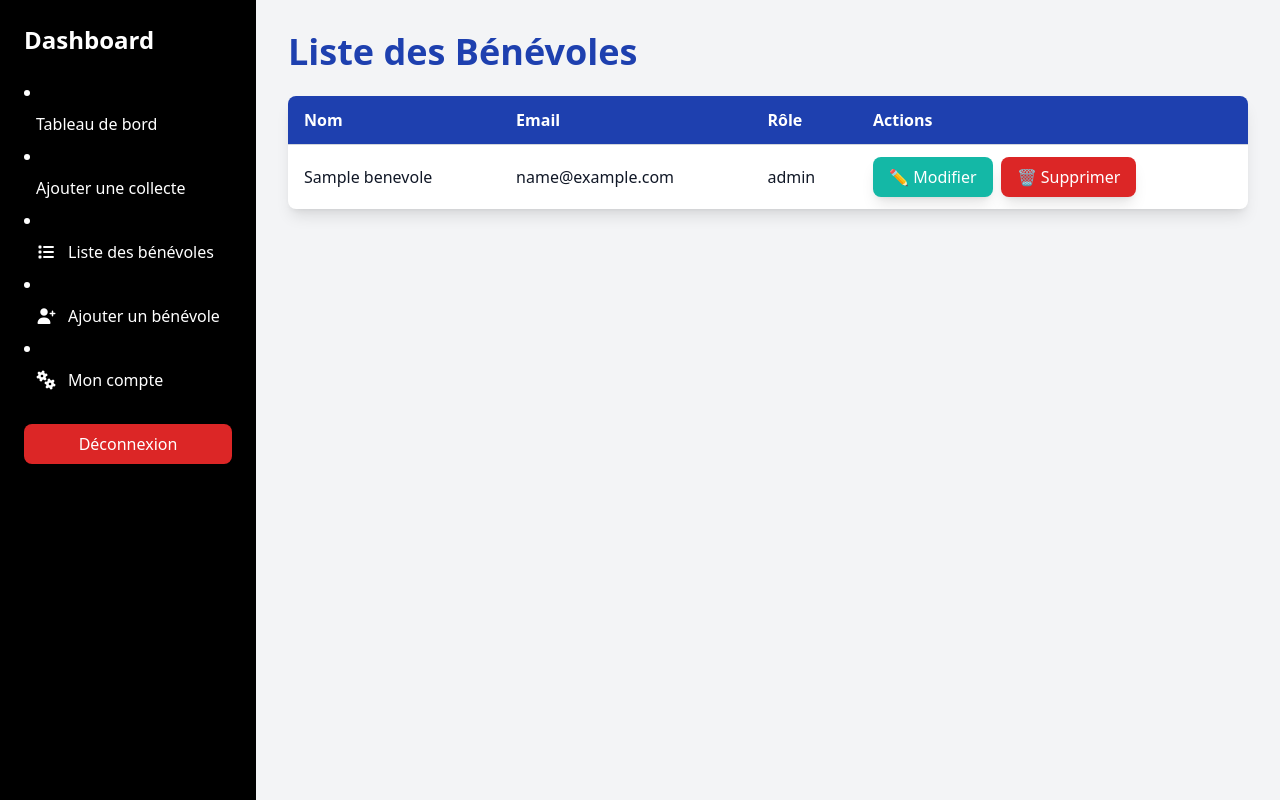
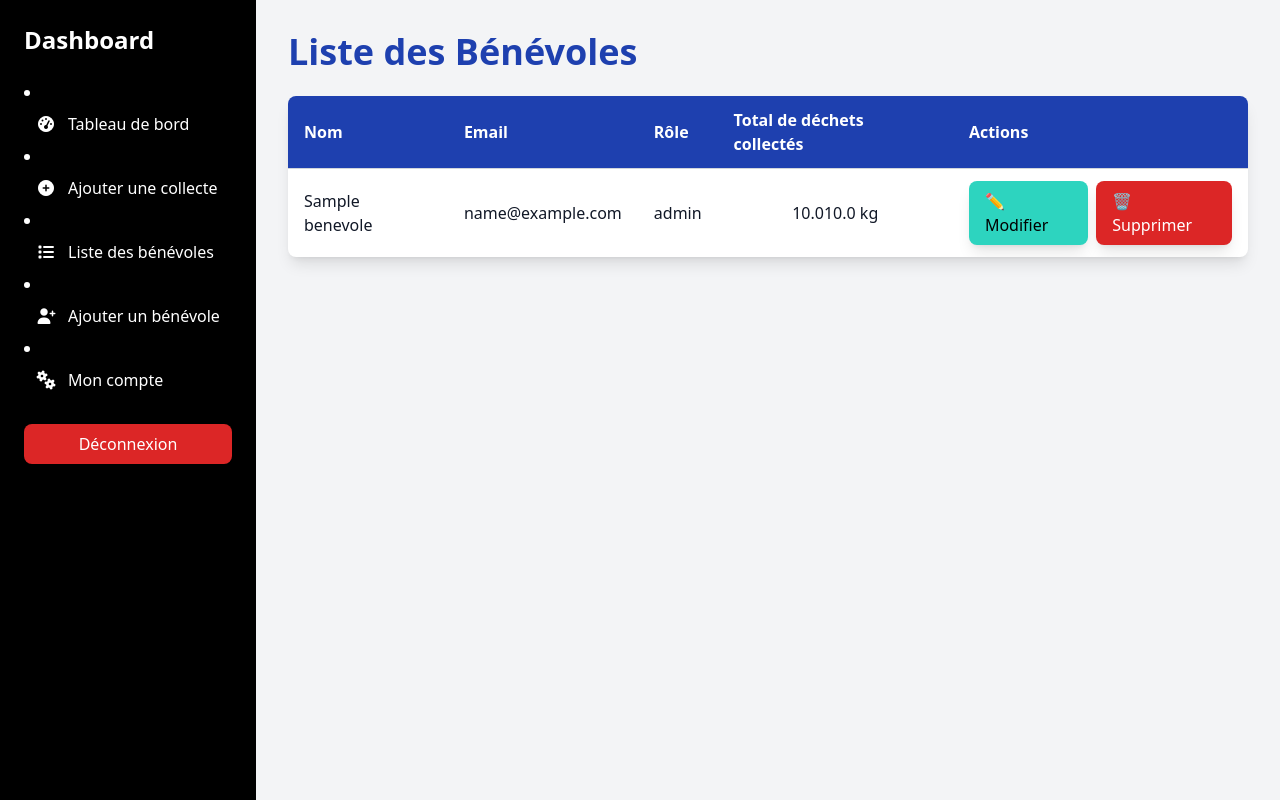
Before and after one commit to adatechschool/projet-backoffice-collecte-des-dechets-DALL, a PHP site: page /volunteer_list.php in a window 1280 px wide. Run offline with PHP 8.4, Linux system fonts and the light colour scheme; tables that the repository leaves empty or names only in its code hold one stand-in row (values such as "Sample post"); a stand-in replaces the project's code that opens the database connection; some libraries are stand-ins or nearby versions.

Commit message:
add total trash to volunteer

```diff
--- a/association/php/volunteer_list.php
+++ b/association/php/volunteer_list.php
@@ -18,6 +18,14 @@
         exit;
     }
 
+    $stmt_dechets = $pdo->prepare("
+        SELECT ROUND(SUM(d.quantite_kg), 1) FROM dechets_collectes d
+        LEFT JOIN collectes c ON d.id_collecte = c.id
+        LEFT JOIN benevoles b ON c.id_benevole = b.id
+        WHERE c.id_benevole = ?
+    ");
+
+
 ?>
 
 <!DOCTYPE html>
@@ -37,8 +45,8 @@
         <div class="bg-black text-white w-64 p-6">
             <h2 class="text-2xl font-bold mb-6">Dashboard</h2>
 
-                <li><a href="collection_list.php" class="flex items-center py-2 px-3 hover:bg-blue-800 rounded-lg"><iclass="fas fa-tachometer-alt mr-3"></if> Tableau de bord</a></li>
-                <li><a href="collection_add.php" class="flex items-center py-2 px-3 hover:bg-blue-800 rounded-lg"><iclass="fas fa-plus-circle mr-3"></iclass=> Ajouter une collecte</a></li>
+                <li><a href="collection_list.php" class="flex items-center py-2 px-3 hover:bg-blue-800 rounded-lg"><i class="fas fa-tachometer-alt mr-3"></i> Tableau de bord</a></li>
+                <li><a href="collection_add.php" class="flex items-center py-2 px-3 hover:bg-blue-800 rounded-lg"><i class="fas fa-plus-circle mr-3"></i> Ajouter une collecte</a></li>
                 <li><a href="volunteer_list.php" class="flex items-center py-2 px-3 hover:bg-blue-800 rounded-lg"><i class="fa-solid fa-list mr-3"></i> Liste des bénévoles</a></li>
                 <li><a href="user_add.php" class="flex items-center py-2 px-3 hover:bg-blue-800 rounded-lg"><i class="fas fa-user-plus mr-3"></i> Ajouter un bénévole</a></li>
                 <li><a href="my_account.php" class="flex items-center py-2 px-3 hover:bg-blue-800 rounded-lg"><i class="fas fa-cogs mr-3"></i> Mon compte</a></li>
@@ -61,6 +69,7 @@
                         <th class="py-3 px-4 text-left">Nom</th>
                         <th class="py-3 px-4 text-left">Email</th>
                         <th class="py-3 px-4 text-left">Rôle</th>
+                        <th class="py-3 px-4 text-left">Total de déchets collectés</th>
                         <th class="py-3 px-4 text-left">Actions</th>
                     </tr>
                 </thead>
@@ -73,10 +82,15 @@
                                 <td class="py-3 px-4"><?= htmlspecialchars($benevole['nom']) ?></td>
                                 <td class="py-3 px-4"><?= htmlspecialchars($benevole['email'])?></td>
                                 <td class="py-3 px-4"><?= htmlspecialchars($benevole['role'])?></td>
-
+                                <td class="py-3 px-4 text-center"><?php
+                                            $stmt_dechets->execute([$benevole['id']]);
+                                            $total = $stmt_dechets->fetch();
+                                            $total_string = implode($total)
+                                        ?>
+                                    <?= $total_string == null ? "" : htmlspecialchars($total_string)." kg" ?></td>
 
                                 <td class="py-3 px-4 flex space-x-2">
-                                    <a href="volunteer_edit.php?id=<?= $benevole['id'] ?>" class="bg-teal-500 hover:bg-cyan-600 text-white px-4 py-2 rounded-lg shadow-lg focus:outline-none focus:ring-2 focus:ring-blue-500 transition duration-200">
+                                    <a href="volunteer_edit.php?id=<?= $benevole['id'] ?>" class="bg-teal-400 hover:bg-teal-600 text-black px-4 py-2 rounded-lg shadow-lg focus:outline-none focus:ring-2 focus:ring-blue-500 transition duration-200">
                                         ✏️ Modifier
                                     </a>
                                     <a href="volunteer_delete.php?id=<?= $benevole['id'] ?>" class="bg-red-600 hover:bg-red-700 text-white px-4 py-2 rounded-lg shadow-lg focus:outline-none focus:ring-2 focus:ring-red-500 transition duration-200" onclick="return confirm('Êtes-vous sûr de vouloir supprimer ce bénévole ?');">
```
